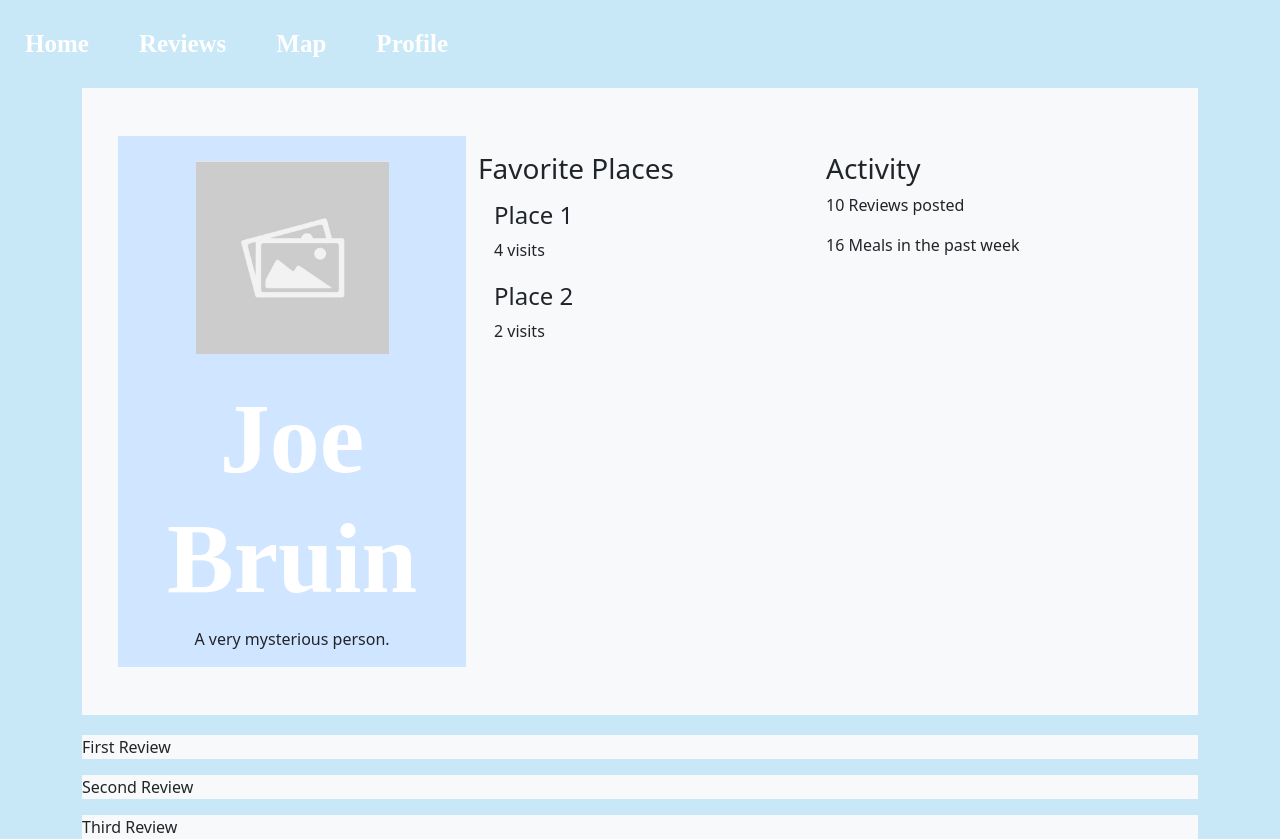
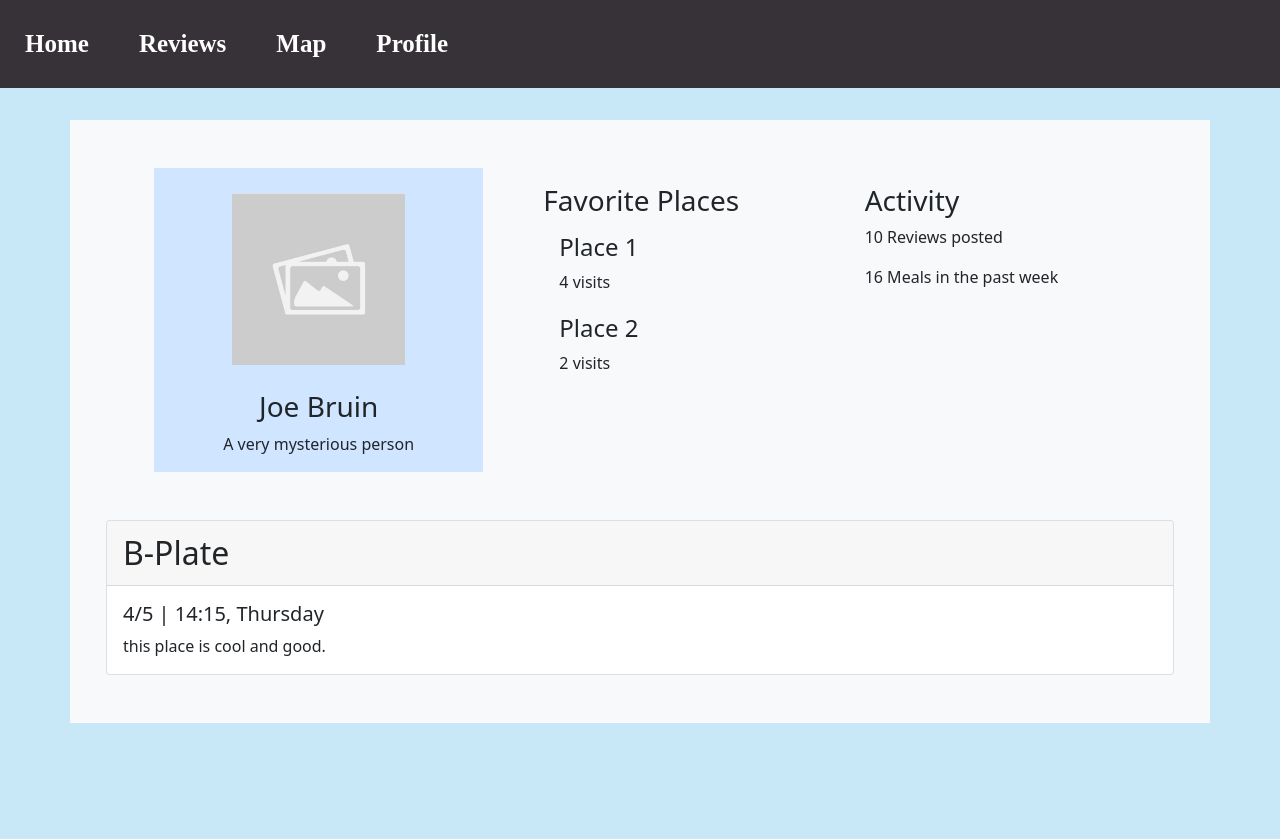
Before and after one commit to 35L-sleepy-tamagos/bruin-bites, a React (Create React App) app in the folder bites-frontend/: page /profile in a window 1280 px wide. After the commit the page ends 800 px from the top, so only its background shows below. Built offline with nearby package versions, Linux system fonts and the light colour scheme.

Commit message:
add: intial layout for profile page completed

```diff
--- a/bites-frontend/src/App.js
+++ b/bites-frontend/src/App.js
@@ -5,6 +5,7 @@ import Home from "./pages/Home";
 import Review from "./pages/Review";
 import Profile from "./pages/Profile";
 import Map from "./pages/Map";
+import 'bootstrap/dist/css/bootstrap.min.css';
 
 function App() {
   return (
--- a/bites-frontend/src/components/Navbar.css
+++ b/bites-frontend/src/components/Navbar.css
@@ -1,3 +1,9 @@
+.nav-bg
+{
+	background-color: rgb(55, 50, 55);
+	margin-bottom: 2rem;
+}
+
 li
 {
     display: inline-block;
--- a/bites-frontend/src/components/Navbar.js
+++ b/bites-frontend/src/components/Navbar.js
@@ -4,7 +4,7 @@ import { Link } from "react-router-dom";
 
 const Navbar = () => {
   return (
-    <div>
+    <div className="nav-bg">
       <li>
         <Link to="/" style={{ textDecoration: 'none', color: 'white'}}>Home</Link>
       </li>
--- a/bites-frontend/src/components/ProfileComponents.js
+++ b/bites-frontend/src/components/ProfileComponents.js
@@ -1,42 +1,13 @@
-import { Container, Row } from 'react-bootstrap';
-import { Image, Stack } from 'react-bootstrap';
-import { Col } from 'react-bootstrap';
-import ProfileImage from '../assets/placeholder.jpg'
+// import { Container, Row } from 'react-bootstrap';
 // add css later
 // TODO: make favorite places list components?
 
-function ProfileHeader(props) {
-	return (
-		<Container className="bg-light p-5 fluid">
-			<Row>
-				<Col className="" style={{background: '#d0e5ff'}}>
-					<div className="w-auto" align="center">
-						<Image className="w-75" src={ProfileImage} />
-						<h1>{props.title}</h1>
-						<p> {props.introduction} </p>
-					</div>
-				</Col>
-				<Col className="mt-3">
-					<h3>Favorite Places</h3>
-					<Stack gap={1} className="m-3">
-						<div>
-							<h4>Place 1 </h4>
-							<p> 4 visits</p>
-						</div>
-						<div>
-							<h4>Place 2 </h4>
-							<p> 2 visits</p>
-						</div>
-					</Stack>
-				</Col>
-				<Col className="mt-3">
-					<h3>Activity</h3>
-					<p>10 Reviews posted</p>
-					<p>16 Meals in the past week</p>
-				</Col>
-			</Row>
-		</Container>
-	);
-}
-
-export default ProfileHeader;
+// function ProfileHeader(props) {
+// 	return (
+// 		<Container className="bg-light p-5 fluid">
+// 		</Container>
+// 	);
+// }
+//
+// export default ProfileHeader;
+//
--- /dev/null
+++ b/bites-frontend/src/components/ReviewCard.js
@@ -0,0 +1,18 @@
+import { Card, Container } from 'react-bootstrap';
+import { Row, Col } from 'react-bootstrap';
+// add css later
+// TODO: make favorite places list components?
+
+function ReviewCard(props) {
+	return (
+		<Card>
+			<Card.Header className="fs-2">{props.review_header}</Card.Header>
+			<div className="m-3">
+					<Card.Title>{props.review_rating} | {props.review_time}</Card.Title>
+					<Card.Text>{props.review_text}</Card.Text>
+			</div>
+		</Card>
+	);
+}
+
+export default ReviewCard;
--- a/bites-frontend/src/pages/Profile.js
+++ b/bites-frontend/src/pages/Profile.js
@@ -1,27 +1,56 @@
-import { Container, Stack } from "react-bootstrap"
-import ProfileHeader from "../components/ProfileComponents"
-// TODO: bring profileheader into file
-// TODO: make component for reviews
+import { Container, Image, Stack } from 'react-bootstrap';
+import { Row, Col } from 'react-bootstrap';
 
-function Home() {
+import ProfileImage from '../assets/placeholder.jpg'
+import {} from "../components/ProfileComponents"
+import ReviewCard from '../components/ReviewCard'
+
+// TODO: backend integration
+// polish CSS if time
+
+export default function Home() {
 	return (
-		<div className="Home">
-			<Container>
-				<ProfileHeader
-					title="Joe Bruin"
-					introduction="A very mysterious person."
-				></ProfileHeader>
-			</Container>
-			<Container>
-			<Stack gap={3} style={{marginTop: 20}}>
-				<div className="bg-light">First Review</div>
-				<div className="bg-light">Second Review</div>
-				<div className="bg-light">Third Review</div>
-			</Stack>
+		<div className="Profile">
+			<Container className="bg-light p-5 fluid">
+				<Row>
+					<Col className="px-3 mx-5" style={{background: '#d0e5ff'}} align="center">
+							<Image className="w-75" src={ProfileImage} />
+							<h3>Joe Bruin</h3>
+							<p>A very mysterious person</p>
+					</Col>
+					<Col className="mt-3">
+						<h3>Favorite Places</h3>
+						<Stack gap={1} className="m-3">
+							<div>
+								<h4>Place 1 </h4>
+								<p> 4 visits</p>
+							</div>
+							<div>
+								<h4>Place 2 </h4>
+								<p> 2 visits</p>
+							</div>
+						</Stack>
+					</Col>
+					<Col className="mt-3">
+						<h3>Activity</h3>
+						<p>10 Reviews posted</p>
+						<p>16 Meals in the past week</p>
+					</Col>
+				</Row>
+				<Row className="mt-5 px-0">
+					<Col className="px-0">
+						<Stack gap={3}>
+							<ReviewCard
+								review_header="B-Plate"
+								review_rating="4/5"
+								review_time="14:15, Thursday"
+								review_text="this place is cool and good."
+							></ReviewCard>
+						</Stack>
+					</Col>
+				</Row>
 			</Container>
 		</div>
 
 	)
 }
-
-export default Home
```
